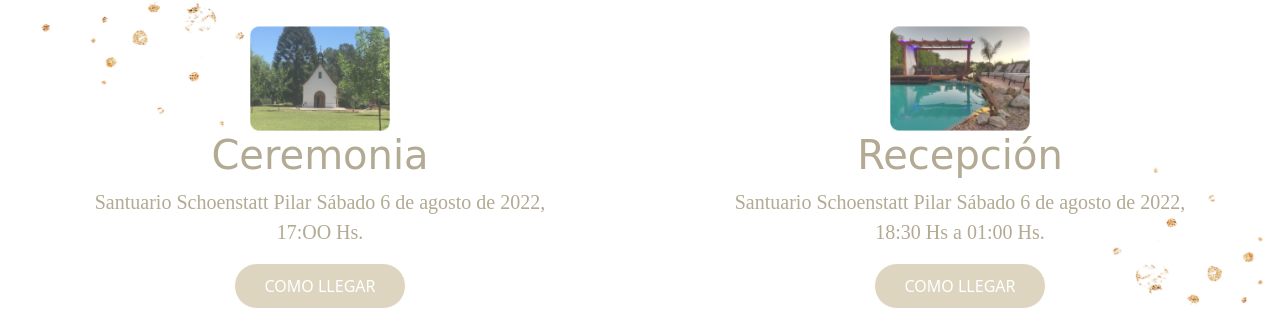
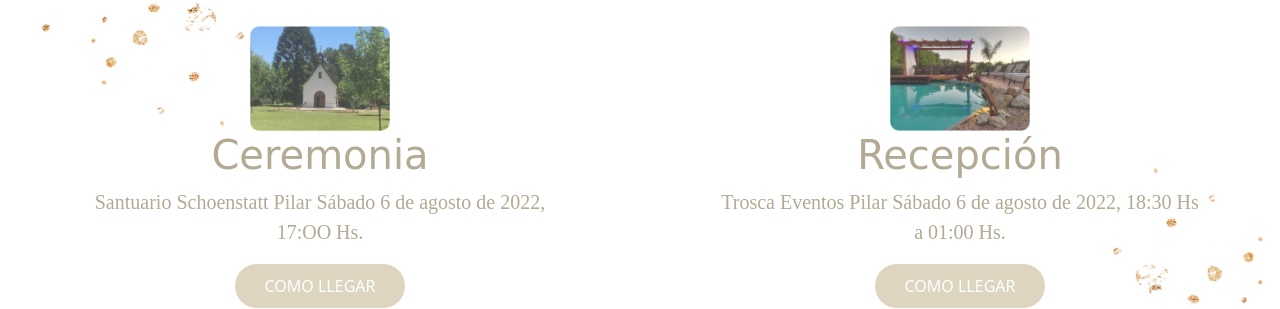
Before and after one commit to invitacionesweb/Fausti-bautismo, a plain HTML site: page index.html in a window 1280 px wide. Shown: the part 1753-2062 px from the top of the page. Drawn offline with nearby package versions, Linux system fonts and the light colour scheme; a web font is replaced by a local one.

Commit message:
trosca eventos

```diff
--- a/index.html
+++ b/index.html
@@ -79,7 +79,7 @@
         <div class="cards-card">
             <img src="./imagenes/salon.png" alt="">
             <h2>Recepción</h2>
-            <p>Santuario Schoenstatt Pilar
+            <p>Trosca Eventos Pilar
                 Sábado 6 de agosto de 2022, 18:30 Hs a 01:00 Hs.
             </p>
             <a class="boton"target="_blank"  href="https://www.google.com/maps/dir//Trosca+Eventos,+Vasco+Da+Gama+1171,+B1629+Pilar,+Provincia+de+Buenos+Aires/@-34.4741008,-58.9288481,17z/data=!4m9!4m8!1m0!1m5!1m1!1s0x95bc83018cb0801d:0x67f646c3dba6e0bf!2m2!1d-58.9266594!2d-34.4741052!3e0">COMO LLEGAR</a>
```
